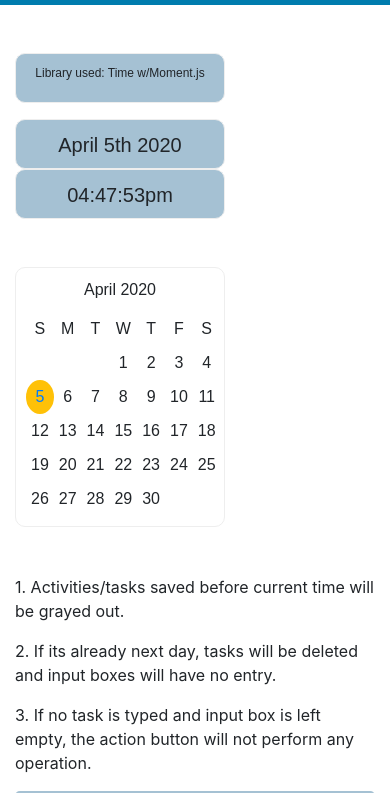
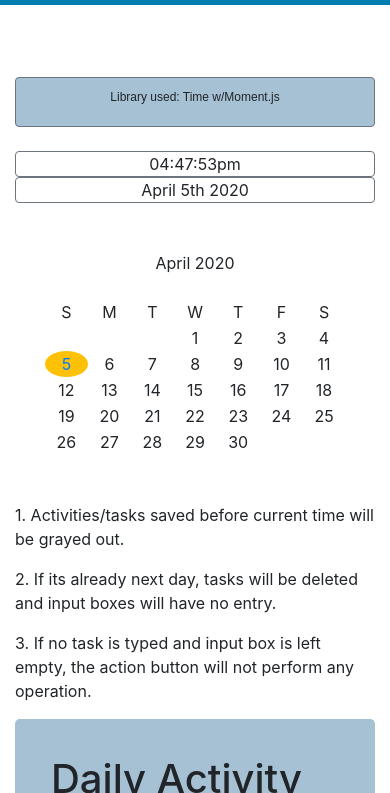
Before and after one commit to raed-ra/H5-DailyActivityPlanner, a plain HTML site: page index.html in a window 390 px wide. Shown: the part 51-844 px from the top of the page. Drawn offline with nearby package versions, Linux system fonts and the light colour scheme.

Commit message:
side bar responsive

```diff
--- a/index.css
+++ b/index.css
@@ -12,7 +12,7 @@
     font-family: Arial;
     background-color:rgba(143, 178, 201, 0.8);
 }
-#date {
+/* #date {
     padding: 10px;
     width: 210px;
     height: 50px;
@@ -59,4 +59,4 @@
 
 #calendar-dates>table>tr>td{
     padding: 5px;
-}
+} */
--- a/index.html
+++ b/index.html
@@ -72,14 +72,14 @@
     <div class="row">
         <nav  class="col-12 col-md-3" id="time&date">
             <!-- Start - clock on the side bar -->
-            <p class="title">Library used: Time w/Moment.js</p>
-            <div id="date"></div>
-            <div id="clock"></div>
-            <div class="my-5" id="calendar-container">
+            <p class="col-12 border border-secondary h-30 rounded text-center mt-4 title">Library used: Time w/Moment.js</p>
+            <div class="col-12 border border-secondary h-30 rounded text-center mt-4" id="clock"></div>
+            <div class="col-12 border border-secondary h-30 rounded text-center date" id="date"></div>
+            <div class="col-12 h-30 rounded text-center mt-4 my-5" id="calendar-container">
                 <div id="calendar-header">
                     <span id="calendar-month-year"></span>
                 </div>
-                    <div id="calendar-dates"></div>
+                    <div class="col-12 border-secondary h-30 rounded text-center mt-4" id="calendar-dates"></div>
             </div>
             <p class="">1. Activities/tasks saved before current time will be grayed out.</p>
             <p class="">2. If its already next day, tasks will be deleted and input boxes will have no entry.</p>
@@ -406,7 +406,9 @@
             //Build Calender Function
             function get_calendar(day_no, days, todayOfmonth, dayOfmonth){
             var table = $('<table>');
+            table.addClass("col-12 border-secondary h-30 rounded text-center mt-4")
             var tr = $('<tr>');
+            tr.addClass("col-12 border-secondary h-30 rounded text-center mt-4")
             //Row for the day letters
             for(var c=0; c<=6; c++){
                 var td = $("<td>");
@@ -420,6 +422,7 @@
 
             //create 2nd row
             tr = $('<tr>');
+            tr.addClass("col-12 border-secondary h-30 rounded text-center mt-4")
             var c;
             for(c=0; c<=6; c++){
                 if(c == day_no){
@@ -429,8 +432,6 @@
                 td.text("");
                 tr.append(td);
             }
-            console.log(dayOfmonth)
-            console.log(todayOfmonth)
 
             var count = 1;
             for(c=day_no; c<=6; c++){
@@ -450,6 +451,7 @@
             //rest of the date rows
             for(var r=3; r<=7; r++){
                 tr = $('<tr>');
+                tr.addClass("col-12 border-secondary h-30 rounded text-center mt-4")
                 for(var c=0; c<=6; c++){
                     if(count > days){
                         table.append(tr);
```
